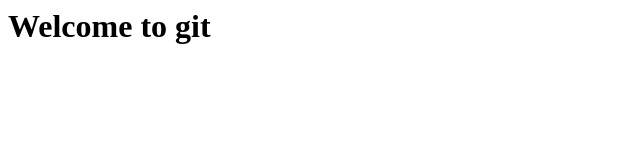
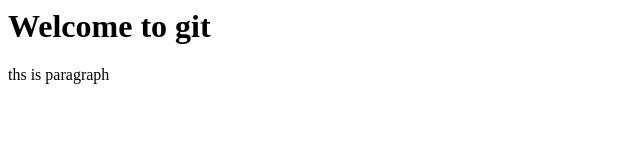
Before and after one commit to akanshabhandari/git, a plain HTML site: page index.html in a window 1280 px wide. Shown: the full height of the page, 0-640 px from the left. Drawn offline with Linux system fonts and the light colour scheme.

Commit message:
second commit

```diff
--- a/index.html
+++ b/index.html
@@ -2,5 +2,6 @@
 <head></head>
 <body>
     <h1>Welcome to git </h1>
+    <p>ths is paragraph</p>
 </body>
 </htnl>
```
Also changed, not shown: test/test.html (added).
